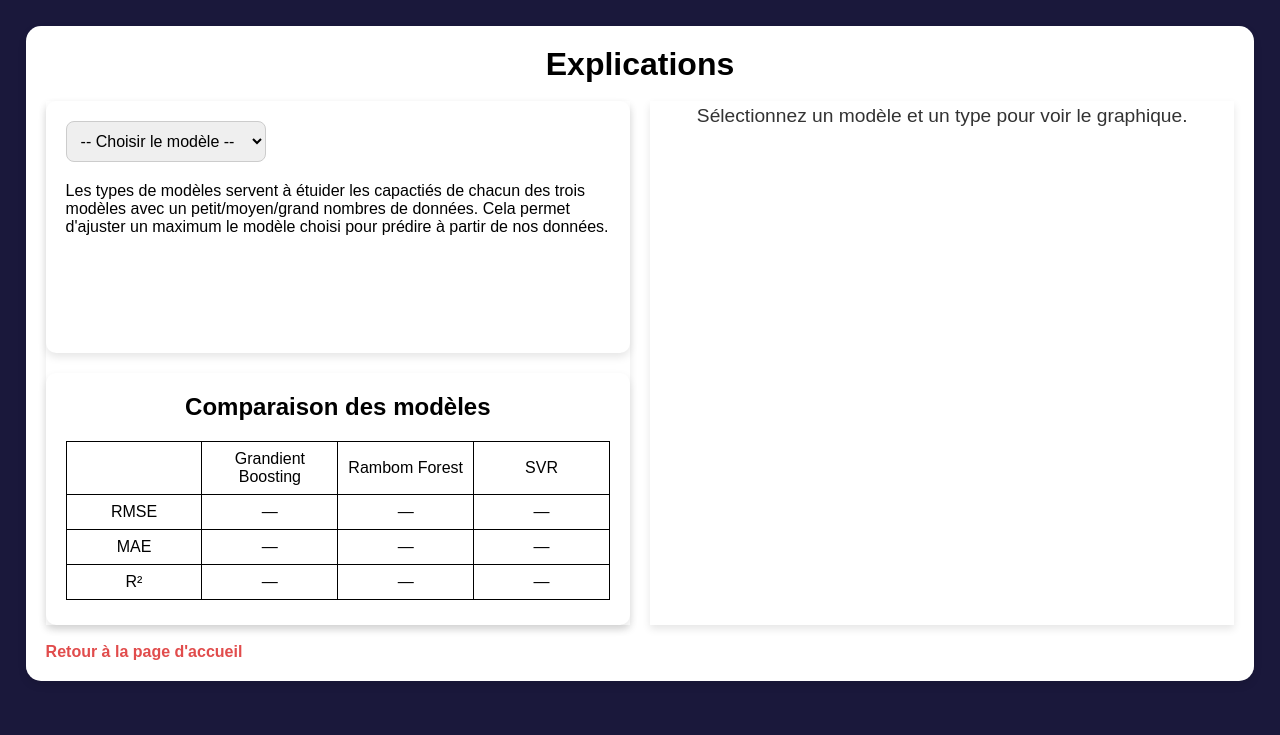
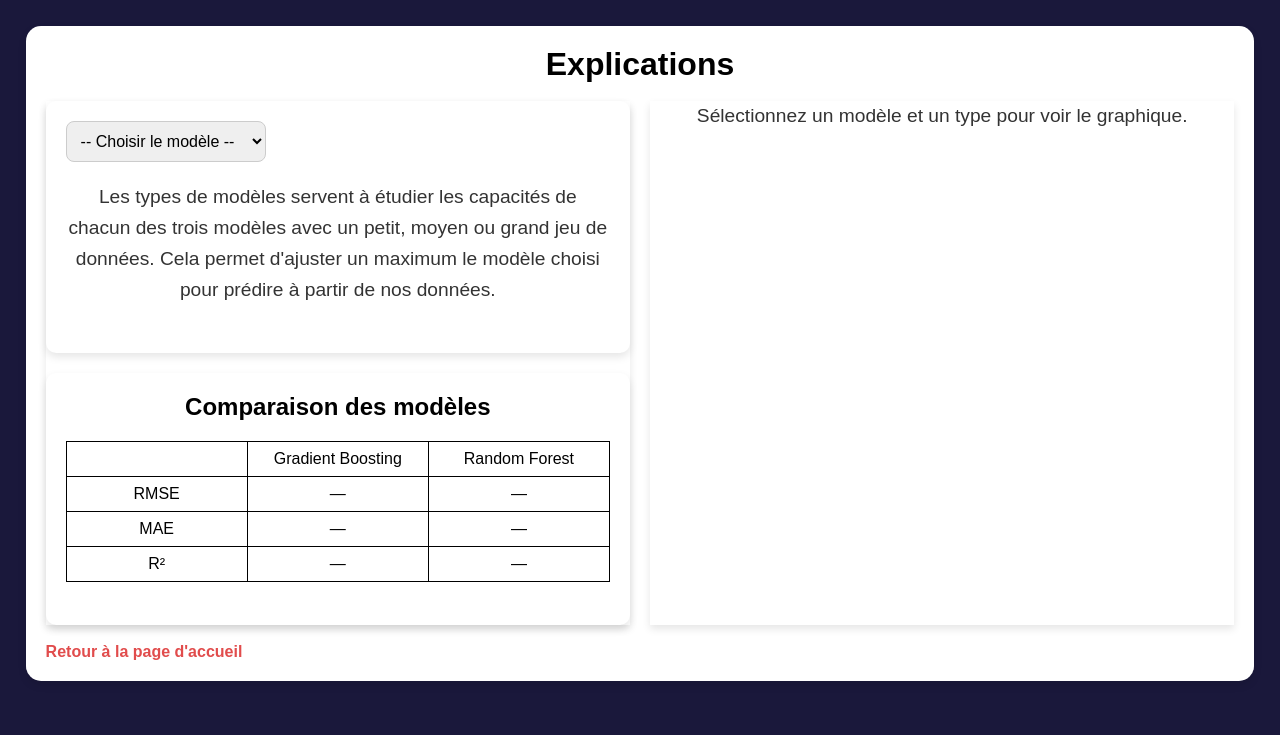
Before and after one commit to Caquite/GamesSales, a PHP site: page /documentation.php in a window 1280 px wide. Shown: the part 93-828 px from the top of the page. Run offline with PHP 8.4, Linux system fonts and the light colour scheme.

Commit message:
correction interprétation graphiques

```diff
--- a/Site_web/frontend/documentation.php
+++ b/Site_web/frontend/documentation.php
@@ -3,27 +3,41 @@
 
 $donnees = [
     'gradient_boosting' => [
-        'type1' => ['RMSE' => '0.757', 'MAE' => '0.603', 'R²' => '0.246', 'image' => 'images/graphe_VP_vs_VR_GB_datacomplet.png'],
-        'type2' => ['RMSE' => '0.833', 'MAE' => '0.669', 'R²' => '0.202', 'image' => 'images/graphe_VP_vs_VR_GB_moyen.png'],
-        'type3' => ['RMSE' => '0.229', 'MAE' => '0.173', 'R²' => '0.173', 'image' => 'images/graphe_VP_vs_VR_GB_petit.png'],
+        'type1' => ['RMSE' => '0.833', 'MAE' => '0.669', 'R²' => '0.202', 'image' => 'images/graphe_VP_vs_VR_GB_moyen.png'],
+        'type2' => ['RMSE' => '0.229', 'MAE' => '0.173', 'R²' => '0.173', 'image' => 'images/graphe_VP_vs_VR_GB_petit.png'],
+        'type3' => ['RMSE' => '0.229', 'MAE' => '0.173', 'R²' => '0.173', 'image' => 'images/graphe_VP_vs_VR_GB_datacomplet.png'],
+
     ],
     'random_forest' => [
-        'type1' => ['RMSE' => '0.762', 'MAE' => '0.608', 'R²' => '0.232', 'image' => 'images/graphe_VP_vs_VR_RF_datacomplet.png'],
-        'type2' => ['RMSE' => '0.846', 'MAE' => '0.679', 'R²' => '0.177', 'image' => 'images/graphe_VP_vs_VR_RF_moyen.png'],
-        'type3' => ['RMSE' => '0.229', 'MAE' => '0.173', 'R²' => '0.169', 'image' => 'images/graphe_VP_vs_VR_RF_petit.png'],
-    ],
-    'svr' => [
-        'type1' => ['RMSE' => '0.831', 'MAE' => '0.664', 'R²' => '0.135', 'image' => 'images/graphe_VP_vs_VR_SVR_datacomplet.png'],
-        'type2' => ['RMSE' => '0.879', 'MAE' => '0.707', 'R²' => '0.112', 'image' => 'images/graphe_VP_vs_VR_SVR_moyen.png'],
-        'type3' => ['RMSE' => '0.324', 'MAE' => '0.300', 'R²' => '-0.663', 'image' => 'images/graphe_VP_vs_VR_SVR_petit.png'],
+        'type1' => ['RMSE' => '0.846', 'MAE' => '0.679', 'R²' => '0.177', 'image' => 'images/graphe_VP_vs_VR_RF_moyen.png'],
+        'type2' => ['RMSE' => '0.229', 'MAE' => '0.173', 'R²' => '0.169', 'image' => 'images/graphe_VP_vs_VR_RF_petit.png'],
+        'type3' => ['RMSE' => '0.229', 'MAE' => '0.173', 'R²' => '0.173', 'image' => 'images/graphe_VP_vs_VR_GB_datacomplet.png'],
+
     ],
 ];
 
 $explications = [
     'gradient_boosting' => "Le Gradient Boosting est un algorithme d'ensemble qui construit des arbres de décision séquentiellement. Chaque arbre corrige les erreurs du précédent, ce qui le rend très performant mais plus lent à entraîner.",
     'random_forest'     => "Le Random Forest est un algorithme d'ensemble qui construit plusieurs arbres de décision en parallèle sur des sous-échantillons aléatoires. Il est robuste au surapprentissage et rapide à entraîner.",
-    'svr'               => "Le SVR (Support Vector Regression) cherche à trouver un hyperplan qui s'ajuste au mieux aux données dans un espace de haute dimension. Il est efficace sur les petits jeux de données mais plus lent sur les grands.",
+    ];
+
+
+$description_graphe = [
+    'gradient_boosting' => [
+        'type1' => "Avec un RMSE de 0.833 et un R² de 0.202, Gradient Boosting est le plus performant des deux modèles. Ses points s'alignent relativement mieux autour de la ligne rouge pour les ventes faibles à moyennes (0-1,5M). Cependant, comme les autres modèles, il sous-estime systématiquement les ventes élevées (>2M), où les points s'éloignent nettement de la diagonale.",
+        'type2' => "Avec un RMSE de 0,228 et un R² de 0,177, Gradient Boosting est le plus performant des deux modèles. Ses points s'alignent relativement mieux autour de la ligne rouge pour les ventes faibles à moyennes (0–0,4M). Cependant, au-delà de 0,4M, la dispersion augmente nettement et les prédictions deviennent peu fiables. Gradient Boosting est légèrement supérieur à Random Forest grâce à son R² plus élevé.",
+        'type3' => "Avec un RMSE de 0.753 et un R² = 0.252, Gradient Boosting est le plus performant des trois. Ses points s'alignent relativement mieux autour de la ligne rouge pour les ventes faibles à moyennes (0-1.5M). Cependant, comme les autres modèles, il sous-estime systématiquement les ventes élevées (>2M), où les points s'éloignent nettement de la diagonale.",
+    ],
+    'random_forest' => [
+        'type1' => "Random Forest affiche des résultats très proches (RMSE = 0,845, R² = 0,178). La distribution de ses points (en bleu) est similaire à celle du Gradient Boosting, avec une légère dispersion supplémentaire pour les ventes entre 0 et 1M. Il échoue lui aussi à prédire les valeurs au dessus de 2M.",
+        'type2' => "Random Forest affiche des résultats identiques (RMSE = 0,229, R² = 0,171). La distribution de ses points est similaire à celle du Gradient Boosting, avec une dispersion comparable sur la plage 0–0,4M. Il échoue lui aussi à prédire de manière fiable les valeurs au-dessus de 0,4M.",
+        'type3' => "Random Forest affiche des résultats très proches (RMSE=0.753, R²=0.252). La distribution de ses points (en bleu) est similaire à celle du Gradient Boosting, avec une légère dispersion supplémentaire pour les ventes entre 0 et 1M. Il échoue lui aussi à prédire les valeurs au dessus de 2M."
+
+        ],
+
 ];
+
+
 $modele = $_GET['modele_docu'] ?? '';
 $type   = $_GET['type_docu']   ?? '';
 $valeurs = ($modele && $type) ? ($donnees[$modele][$type] ?? null) : null;
@@ -59,20 +73,25 @@
                             <option value="">-- Choisir le modèle --</option>
                             <option value="gradient_boosting" <?= $modele === 'gradient_boosting' ? 'selected' : '' ?>>Gradient Boosting</option>
                             <option value="random_forest"     <?= $modele === 'random_forest'     ? 'selected' : '' ?>>Random Forest</option>
-                            <option value="svr"               <?= $modele === 'svr'               ? 'selected' : '' ?>>SVR</option>
                         </select>
 
                         <?php if ($modele): ?>
                         <select name="type_docu" onchange="this.form.submit()">
                             <option value="">-- Choisir le type --</option>
-                            <option value="type1" <?= $type === 'type1' ? 'selected' : '' ?>>Grand</option>
-                            <option value="type2" <?= $type === 'type2' ? 'selected' : '' ?>>Moyen</option>
-                            <option value="type3" <?= $type === 'type3' ? 'selected' : '' ?>>Petit</option>
+                            <option value="type3" <?= $type === 'type3' ? 'selected' : '' ?>>Grand jeu de données</option>
+                            <option value="type1" <?= $type === 'type1' ? 'selected' : '' ?>>Moyen jeu de données</option>
+                            <option value="type2" <?= $type === 'type2' ? 'selected' : '' ?>>Petit jeu de données</option>
                         </select>
                         <?php endif; ?>
                     </form>
-                    Les types de modèles servent à étuider les capactiés de chacun des trois modèles avec un petit/moyen/grand nombres de données.
-                    Cela permet d'ajuster un maximum le modèle choisi pour prédire à partir de nos données.
+                    <?php if (!$modele): ?>
+                        <p>Les types de modèles servent à étudier les capacités de chacun des trois modèles avec un petit, moyen ou grand jeu de données.
+                        Cela permet d'ajuster un maximum le modèle choisi pour prédire à partir de nos données.</p>
+                    <?php endif; ?>
+
+                    <?php if ($modele && isset($explications[$modele])): ?>
+                        <p class="explication_modele"><?= $explications[$modele] ?></p>
+                    <?php endif; ?>
                 </div>
 
                 <div class="bloc_tableau">
@@ -80,27 +99,23 @@
                     <table>
                         <tr>
                             <td></td>
-                            <td>Grandient Boosting</td>
-                            <td>Rambom Forest</td>
-                            <td>SVR</td>
+                            <td>Gradient Boosting</td>
+                            <td>Random Forest</td>
                         </tr>
                         <tr>
                             <td>RMSE</td>
                             <td><?= $donnees['gradient_boosting'][$type]['RMSE'] ?? '—' ?></td>
                             <td><?= $donnees['random_forest'][$type]['RMSE'] ?? '—' ?></td>
-                            <td><?= $donnees['svr'][$type]['RMSE'] ?? '—' ?></td>
                         </tr>
                         <tr>
                             <td>MAE</td>
                             <td><?= $donnees['gradient_boosting'][$type]['MAE'] ?? '—' ?></td>
                             <td><?= $donnees['random_forest'][$type]['MAE'] ?? '—' ?></td>
-                            <td><?= $donnees['svr'][$type]['MAE'] ?? '—' ?></td>
                         </tr>
                         <tr>
                             <td>R²</td>
                             <td><?= $donnees['gradient_boosting'][$type]['R²'] ?? '—' ?></td>
                             <td><?= $donnees['random_forest'][$type]['R²'] ?? '—' ?></td>
-                            <td><?= $donnees['svr'][$type]['R²'] ?? '—' ?></td>
                         </tr>
                     </table>
 
@@ -111,8 +126,8 @@
             <div class="bloc_droit">
                 <?php if ($valeurs): ?>
                     <img src="<?= $valeurs['image'] ?>" alt="Graphique">
-                    <?php if ($modele && isset($explications[$modele])): ?>
-                        <p class="explication_modele"><?= $explications[$modele] ?></p>
+                    <?php if ($modele && $type && isset($description_graphe[$modele][$type])): ?>
+                        <p class="description_graphe"><?= $description_graphe[$modele][$type] ?></p>
                     <?php endif; ?>
                 <?php else: ?>
                     <p>Sélectionnez un modèle et un type pour voir le graphique.</p>
```
